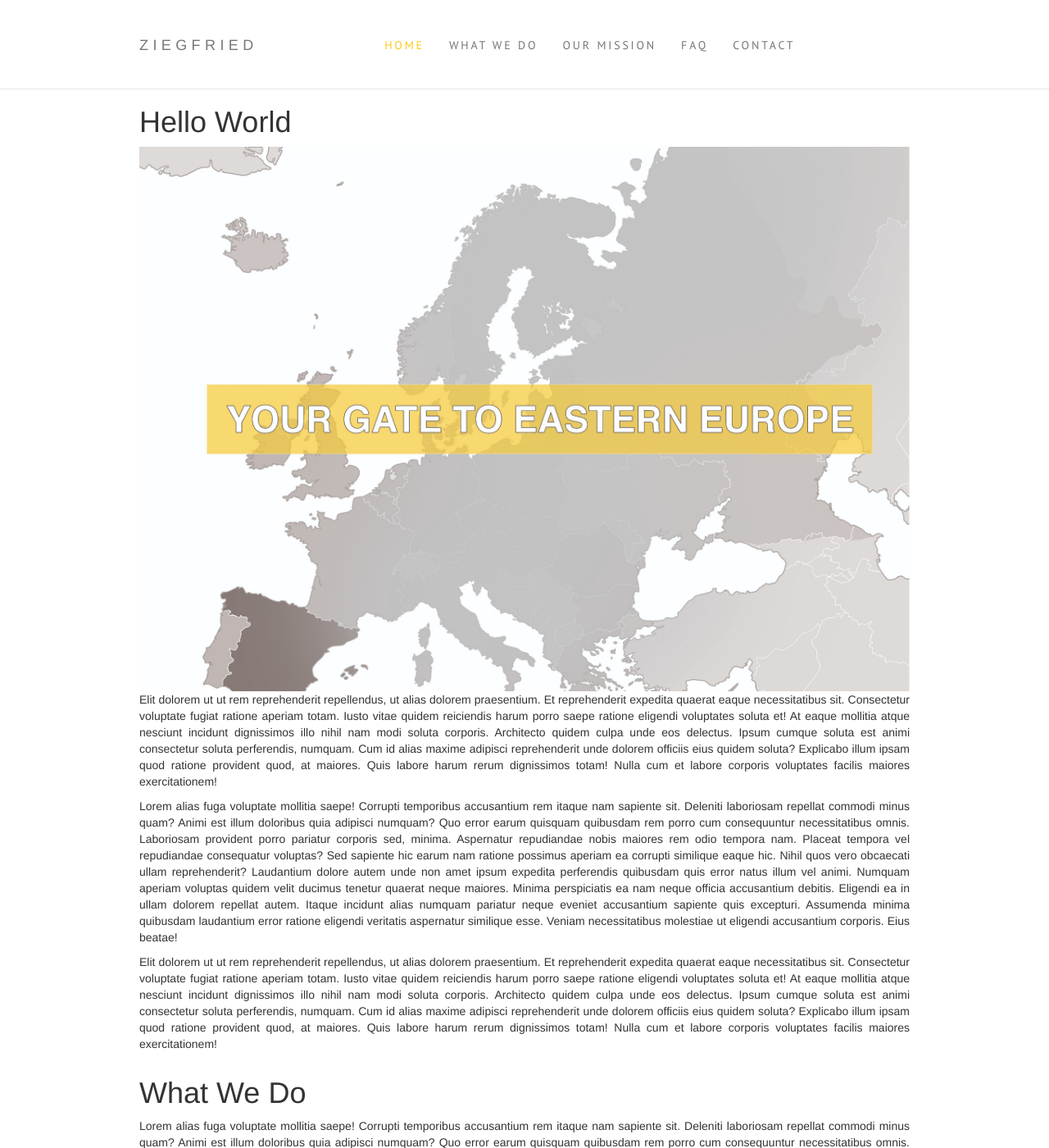
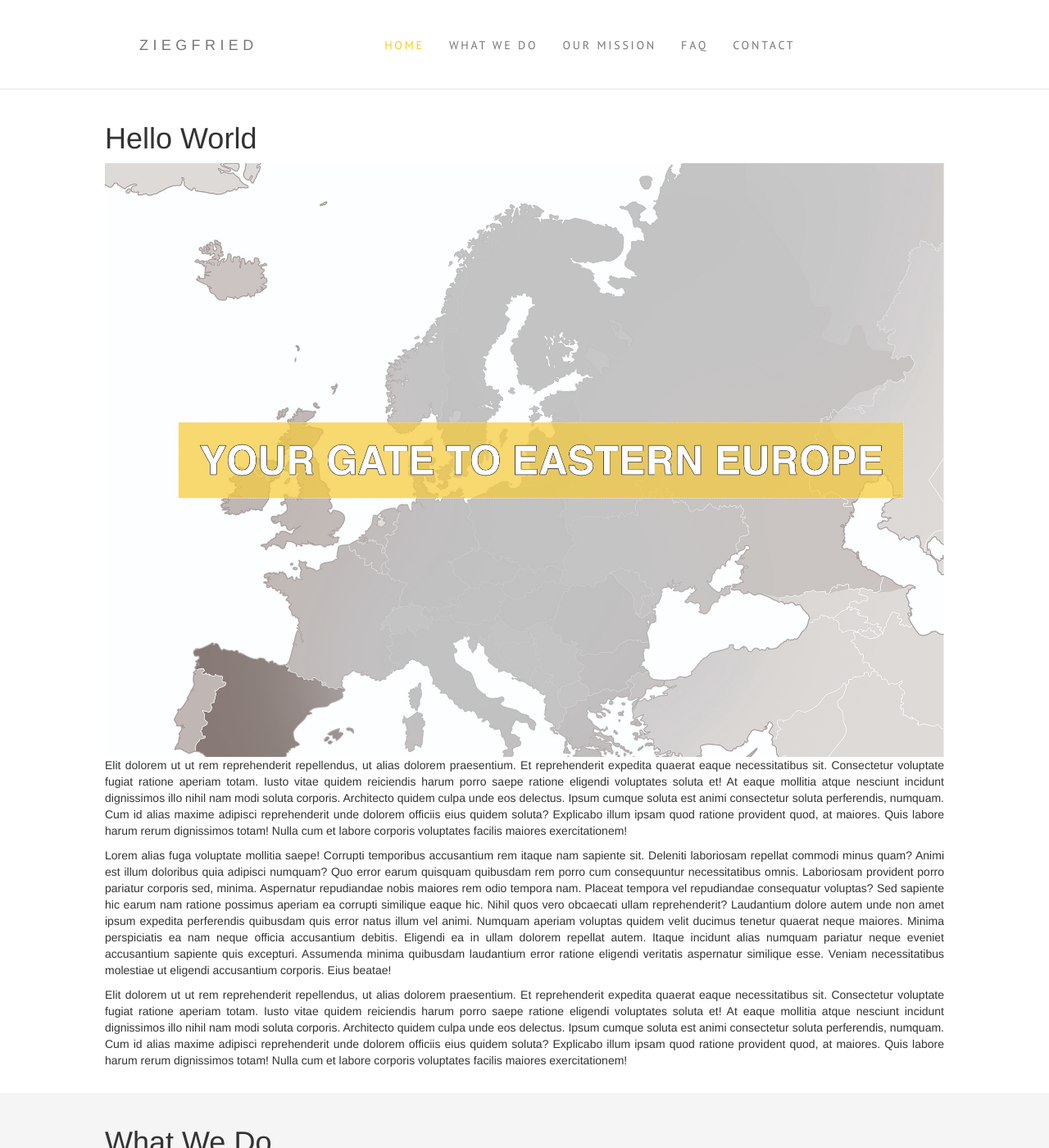
Before and after one commit to headshota/headshota.github.io, a Jekyll site: the page ziegfried/index.html, which Jekyll copies as it is, in a window 1280 px wide and 1400 px high. Shown: the whole window at 82% size. Built offline with Jekyll 4.4.1, drawn with Linux system fonts in a browser that asks for light colours; nearby versions of some CDN libraries.

Commit message:
Update zigfried

```diff
--- a/ziegfried/css/main.css
+++ b/ziegfried/css/main.css
@@ -3,6 +3,21 @@
 @media (min-width: 1200px) {
   .container {
     width: 970px;
+  }
+}
+
+.container-fluid section:nth-child(2n) {
+  background-color: whitesmoke;
+}
+
+@media (min-width: 768px){
+  .container-fluid {
+    margin: 0;
+    padding: 0;
+  }
+
+  .container-fluid section {
+    padding: 20px 10%;
   }
 }
 
--- a/ziegfried/index.html
+++ b/ziegfried/index.html
@@ -56,78 +56,64 @@
       </div>
     </nav>
 
-    <div id="content-box" class="container">
+    <div id="content-box" class="container-fluid">
+      <section>
         <h1 id="home">Hello World</h1>
 
-      <div class="row">
-        <div class="col-sm-12">
             <img src="img/map.jpg" width="100%" alt="">
             <p>
               Elit dolorem ut ut rem reprehenderit repellendus, ut alias dolorem praesentium. Et reprehenderit expedita quaerat eaque necessitatibus sit. Consectetur voluptate fugiat ratione aperiam totam. Iusto vitae quidem reiciendis harum porro saepe ratione eligendi voluptates soluta et! At eaque mollitia atque nesciunt incidunt dignissimos illo nihil nam modi soluta corporis. Architecto quidem culpa unde eos delectus. Ipsum cumque soluta est animi consectetur soluta perferendis, numquam. Cum id alias maxime adipisci reprehenderit unde dolorem officiis eius quidem soluta? Explicabo illum ipsam quod ratione provident quod, at maiores. Quis labore harum rerum dignissimos totam! Nulla cum et labore corporis voluptates facilis maiores exercitationem!
             </p>
-        </div>
-      </div>
 
-      <div class="row">
-        <div class="col-sm-12">
             <p>
               Lorem alias fuga voluptate mollitia saepe! Corrupti temporibus accusantium rem itaque nam sapiente sit. Deleniti laboriosam repellat commodi minus quam? Animi est illum doloribus quia adipisci numquam? Quo error earum quisquam quibusdam rem porro cum consequuntur necessitatibus omnis. Laboriosam provident porro pariatur corporis sed, minima. Aspernatur repudiandae nobis maiores rem odio tempora nam. Placeat tempora vel repudiandae consequatur voluptas? Sed sapiente hic earum nam ratione possimus aperiam ea corrupti similique eaque hic. Nihil quos vero obcaecati ullam reprehenderit? Laudantium dolore autem unde non amet ipsum expedita perferendis quibusdam quis error natus illum vel animi. Numquam aperiam voluptas quidem velit ducimus tenetur quaerat neque maiores. Minima perspiciatis ea nam neque officia accusantium debitis. Eligendi ea in ullam dolorem repellat autem. Itaque incidunt alias numquam pariatur neque eveniet accusantium sapiente quis excepturi. Assumenda minima quibusdam laudantium error ratione eligendi veritatis aspernatur similique esse. Veniam necessitatibus molestiae ut eligendi accusantium corporis. Eius beatae!
             </p>
             <p>
               Elit dolorem ut ut rem reprehenderit repellendus, ut alias dolorem praesentium. Et reprehenderit expedita quaerat eaque necessitatibus sit. Consectetur voluptate fugiat ratione aperiam totam. Iusto vitae quidem reiciendis harum porro saepe ratione eligendi voluptates soluta et! At eaque mollitia atque nesciunt incidunt dignissimos illo nihil nam modi soluta corporis. Architecto quidem culpa unde eos delectus. Ipsum cumque soluta est animi consectetur soluta perferendis, numquam. Cum id alias maxime adipisci reprehenderit unde dolorem officiis eius quidem soluta? Explicabo illum ipsam quod ratione provident quod, at maiores. Quis labore harum rerum dignissimos totam! Nulla cum et labore corporis voluptates facilis maiores exercitationem!
             </p>
-        </div>
-      </div>
+      </section>
 
+      <section>
         <h1 id="what-we-do">What We Do</h1>
-      <div class="row">
-        <div class="col-sm-12">
             <p>
               Lorem alias fuga voluptate mollitia saepe! Corrupti temporibus accusantium rem itaque nam sapiente sit. Deleniti laboriosam repellat commodi minus quam? Animi est illum doloribus quia adipisci numquam? Quo error earum quisquam quibusdam rem porro cum consequuntur necessitatibus omnis. Laboriosam provident porro pariatur corporis sed, minima. Aspernatur repudiandae nobis maiores rem odio tempora nam. Placeat tempora vel repudiandae consequatur voluptas? Sed sapiente hic earum nam ratione possimus aperiam ea corrupti similique eaque hic. Nihil quos vero obcaecati ullam reprehenderit? Laudantium dolore autem unde non amet ipsum expedita perferendis quibusdam quis error natus illum vel animi. Numquam aperiam voluptas quidem velit ducimus tenetur quaerat neque maiores. Minima perspiciatis ea nam neque officia accusantium debitis. Eligendi ea in ullam dolorem repellat autem. Itaque incidunt alias numquam pariatur neque eveniet accusantium sapiente quis excepturi. Assumenda minima quibusdam laudantium error ratione eligendi veritatis aspernatur similique esse. Veniam necessitatibus molestiae ut eligendi accusantium corporis. Eius beatae!
             </p>
             <p>
               Elit dolorem ut ut rem reprehenderit repellendus, ut alias dolorem praesentium. Et reprehenderit expedita quaerat eaque necessitatibus sit. Consectetur voluptate fugiat ratione aperiam totam. Iusto vitae quidem reiciendis harum porro saepe ratione eligendi voluptates soluta et! At eaque mollitia atque nesciunt incidunt dignissimos illo nihil nam modi soluta corporis. Architecto quidem culpa unde eos delectus. Ipsum cumque soluta est animi consectetur soluta perferendis, numquam. Cum id alias maxime adipisci reprehenderit unde dolorem officiis eius quidem soluta? Explicabo illum ipsam quod ratione provident quod, at maiores. Quis labore harum rerum dignissimos totam! Nulla cum et labore corporis voluptates facilis maiores exercitationem!
             </p>
-        </div>
-      </div>
+      </section>
 
+      <section>
         <h1 id="our-mission">Our Mission</h1>
-      <div class="row">
-        <div class="col-sm-12">
             <p>
               Lorem alias fuga voluptate mollitia saepe! Corrupti temporibus accusantium rem itaque nam sapiente sit. Deleniti laboriosam repellat commodi minus quam? Animi est illum doloribus quia adipisci numquam? Quo error earum quisquam quibusdam rem porro cum consequuntur necessitatibus omnis. Laboriosam provident porro pariatur corporis sed, minima. Aspernatur repudiandae nobis maiores rem odio tempora nam. Placeat tempora vel repudiandae consequatur voluptas? Sed sapiente hic earum nam ratione possimus aperiam ea corrupti similique eaque hic. Nihil quos vero obcaecati ullam reprehenderit? Laudantium dolore autem unde non amet ipsum expedita perferendis quibusdam quis error natus illum vel animi. Numquam aperiam voluptas quidem velit ducimus tenetur quaerat neque maiores. Minima perspiciatis ea nam neque officia accusantium debitis. Eligendi ea in ullam dolorem repellat autem. Itaque incidunt alias numquam pariatur neque eveniet accusantium sapiente quis excepturi. Assumenda minima quibusdam laudantium error ratione eligendi veritatis aspernatur similique esse. Veniam necessitatibus molestiae ut eligendi accusantium corporis. Eius beatae!
             </p>
             <p>
               Elit dolorem ut ut rem reprehenderit repellendus, ut alias dolorem praesentium. Et reprehenderit expedita quaerat eaque necessitatibus sit. Consectetur voluptate fugiat ratione aperiam totam. Iusto vitae quidem reiciendis harum porro saepe ratione eligendi voluptates soluta et! At eaque mollitia atque nesciunt incidunt dignissimos illo nihil nam modi soluta corporis. Architecto quidem culpa unde eos delectus. Ipsum cumque soluta est animi consectetur soluta perferendis, numquam. Cum id alias maxime adipisci reprehenderit unde dolorem officiis eius quidem soluta? Explicabo illum ipsam quod ratione provident quod, at maiores. Quis labore harum rerum dignissimos totam! Nulla cum et labore corporis voluptates facilis maiores exercitationem!
             </p>
-        </div>
-      </div>
 
 
+      </section>
+      <section>
         <h1 id="faq">FAQ</h1>
-      <div class="row">
-        <div class="col-sm-12">
             <p>
               Lorem alias fuga voluptate mollitia saepe! Corrupti temporibus accusantium rem itaque nam sapiente sit. Deleniti laboriosam repellat commodi minus quam? Animi est illum doloribus quia adipisci numquam? Quo error earum quisquam quibusdam rem porro cum consequuntur necessitatibus omnis. Laboriosam provident porro pariatur corporis sed, minima. Aspernatur repudiandae nobis maiores rem odio tempora nam. Placeat tempora vel repudiandae consequatur voluptas? Sed sapiente hic earum nam ratione possimus aperiam ea corrupti similique eaque hic. Nihil quos vero obcaecati ullam reprehenderit? Laudantium dolore autem unde non amet ipsum expedita perferendis quibusdam quis error natus illum vel animi. Numquam aperiam voluptas quidem velit ducimus tenetur quaerat neque maiores. Minima perspiciatis ea nam neque officia accusantium debitis. Eligendi ea in ullam dolorem repellat autem. Itaque incidunt alias numquam pariatur neque eveniet accusantium sapiente quis excepturi. Assumenda minima quibusdam laudantium error ratione eligendi veritatis aspernatur similique esse. Veniam necessitatibus molestiae ut eligendi accusantium corporis. Eius beatae!
             </p>
             <p>
               Elit dolorem ut ut rem reprehenderit repellendus, ut alias dolorem praesentium. Et reprehenderit expedita quaerat eaque necessitatibus sit. Consectetur voluptate fugiat ratione aperiam totam. Iusto vitae quidem reiciendis harum porro saepe ratione eligendi voluptates soluta et! At eaque mollitia atque nesciunt incidunt dignissimos illo nihil nam modi soluta corporis. Architecto quidem culpa unde eos delectus. Ipsum cumque soluta est animi consectetur soluta perferendis, numquam. Cum id alias maxime adipisci reprehenderit unde dolorem officiis eius quidem soluta? Explicabo illum ipsam quod ratione provident quod, at maiores. Quis labore harum rerum dignissimos totam! Nulla cum et labore corporis voluptates facilis maiores exercitationem!
             </p>
-        </div>
-      </div>
 
+      </section>
+      <section>
         <h1 id="contact">Contact</h1>
-      <div class="row">
-        <div class="col-sm-12">
             <p>
               Lorem alias fuga voluptate mollitia saepe! Corrupti temporibus accusantium rem itaque nam sapiente sit. Deleniti laboriosam repellat commodi minus quam? Animi est illum doloribus quia adipisci numquam? Quo error earum quisquam quibusdam rem porro cum consequuntur necessitatibus omnis. Laboriosam provident porro pariatur corporis sed, minima. Aspernatur repudiandae nobis maiores rem odio tempora nam. Placeat tempora vel repudiandae consequatur voluptas? Sed sapiente hic earum nam ratione possimus aperiam ea corrupti similique eaque hic. Nihil quos vero obcaecati ullam reprehenderit? Laudantium dolore autem unde non amet ipsum expedita perferendis quibusdam quis error natus illum vel animi. Numquam aperiam voluptas quidem velit ducimus tenetur quaerat neque maiores. Minima perspiciatis ea nam neque officia accusantium debitis. Eligendi ea in ullam dolorem repellat autem. Itaque incidunt alias numquam pariatur neque eveniet accusantium sapiente quis excepturi. Assumenda minima quibusdam laudantium error ratione eligendi veritatis aspernatur similique esse. Veniam necessitatibus molestiae ut eligendi accusantium corporis. Eius beatae!
             </p>
             <p>
               Elit dolorem ut ut rem reprehenderit repellendus, ut alias dolorem praesentium. Et reprehenderit expedita quaerat eaque necessitatibus sit. Consectetur voluptate fugiat ratione aperiam totam. Iusto vitae quidem reiciendis harum porro saepe ratione eligendi voluptates soluta et! At eaque mollitia atque nesciunt incidunt dignissimos illo nihil nam modi soluta corporis. Architecto quidem culpa unde eos delectus. Ipsum cumque soluta est animi consectetur soluta perferendis, numquam. Cum id alias maxime adipisci reprehenderit unde dolorem officiis eius quidem soluta? Explicabo illum ipsam quod ratione provident quod, at maiores. Quis labore harum rerum dignissimos totam! Nulla cum et labore corporis voluptates facilis maiores exercitationem!
             </p>
-        </div>
-      </div>
-    </div>
+        div>
+      </section>
 
     <!-- jQuery (necessary for Bootstrap's JavaScript plugins) -->
     <script src="https://ajax.googleapis.com/ajax/libs/jquery/1.11.3/jquery.min.js"></script>
--- a/ziegfried/js/main.js
+++ b/ziegfried/js/main.js
@@ -2,6 +2,7 @@
 
   var navbarToggle = $('.navbar-toggle');
   var topNavigation = $('#top-navigation');
+
 
   $(function(){
 
```
Lines whose indentation alone changed are shown as unchanged.
